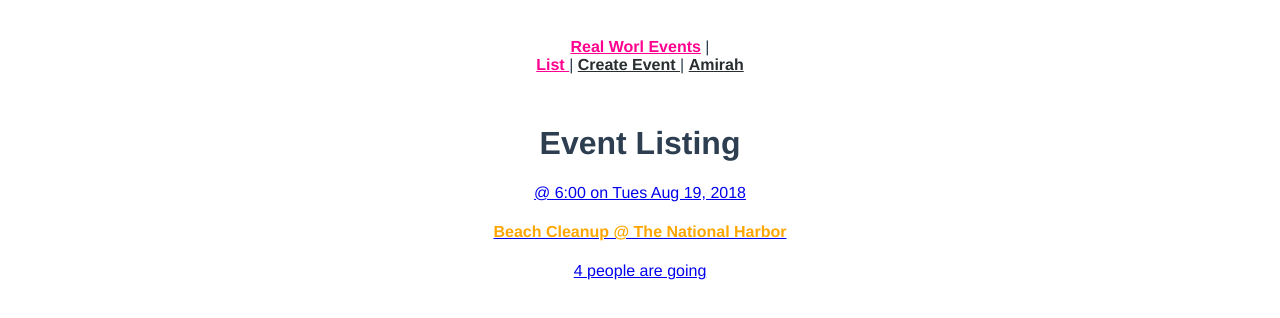
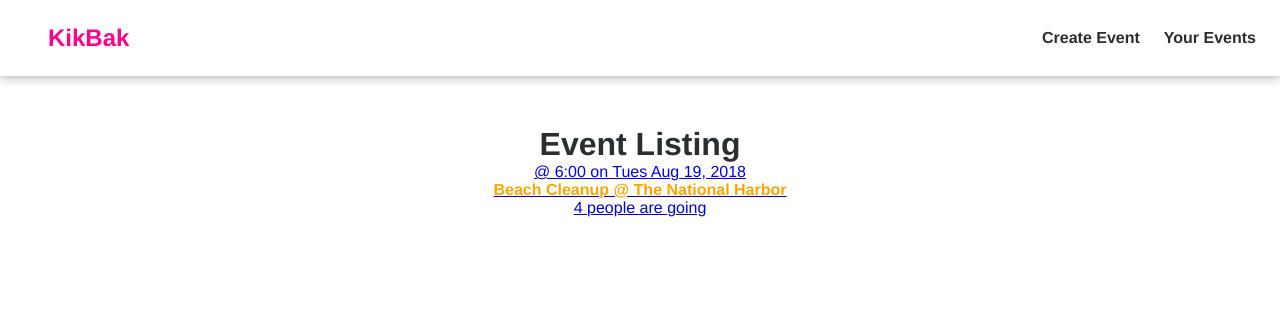
Before and after one commit to AmirahChamble/real-world-vue, a Vue app: page / in a window 1280 px wide. Shown: the top 318 px of the page. Built offline with nearby package versions, Linux system fonts and the light colour scheme.

Commit message:
feat: minor style changes

```diff
--- a/package.json
+++ b/package.json
@@ -1,5 +1,5 @@
 {
-  "name": "real-world-vue",
+  "name": "KikBak",
   "version": "0.1.0",
   "private": true,
   "scripts": {
--- a/src/App.vue
+++ b/src/App.vue
@@ -23,24 +23,16 @@ export default{
 <style lang="scss">
 
 @import './src/styles/variables';
+*{
+  margin: 0px;
+}
 
 #app {
   font-family: "Avenir", Helvetica, Arial, sans-serif;
   -webkit-font-smoothing: antialiased;
   -moz-osx-font-smoothing: grayscale;
   text-align: center;
-  color: #2c3e50;
-}
-#nav {
-  padding: 30px;
+  color:$color-black;
 }
 
-#nav a {
-  font-weight: bold;
-  color: $color-black;
-}
-
-#nav a.router-link-exact-active {
-  color: $color-pink;
-}
 </style>
--- a/src/components/NavBar.vue
+++ b/src/components/NavBar.vue
@@ -2,20 +2,21 @@
 
      <div id="nav">
     <router-link
+        id="brand-name"
         to="/"
-      > Real Worl Events</router-link> |
+      > KikBak</router-link>
     <nav>
-      <router-link
+      <!--router-link
         :to="{ name: 'event-list'}"
-      > List </router-link> |
+      > List </router-link-->
 
       <router-link
         :to="{ name: 'event-create'}"
-      > Create Event </router-link> |
+      > Create Event </router-link>
 
       <router-link
         :to="{ name: 'user', params: {username: 'Amirah'} }"
-      > Amirah </router-link>
+      > Your Events </router-link>
     </nav>
     </div>
 
--- a/src/styles/components/navbar.scss
+++ b/src/styles/components/navbar.scss
@@ -1,2 +1,37 @@
-nav{
+#nav{
+    background: $color-white;
+
+    display: flex;
+    flex-direction: row;
+    justify-content: space-between;
+    align-items: center;
+    padding: 24px;
+    box-shadow: 0px 2px 10px rgba(0,0,0,0.3);
+    margin-bottom: 50px;
+
+    #brand-name{
+        font-size: 1.5em;
+        font-weight: 800;
+    }
+
+    a{
+        margin-left: 24px;
+        text-decoration: none;
+        font-weight: 600;
+        font-size: 1em;
+        color: $color-black;
+    }
+
+    nav{
+        width: 40%;
+        display: flex;
+        flex-direction: row;
+        justify-content: flex-end;
+        align-items: center;
+
+    }
 }
+
+#nav a.router-link-exact-active {
+    color: $color-pink;
+  }
```
